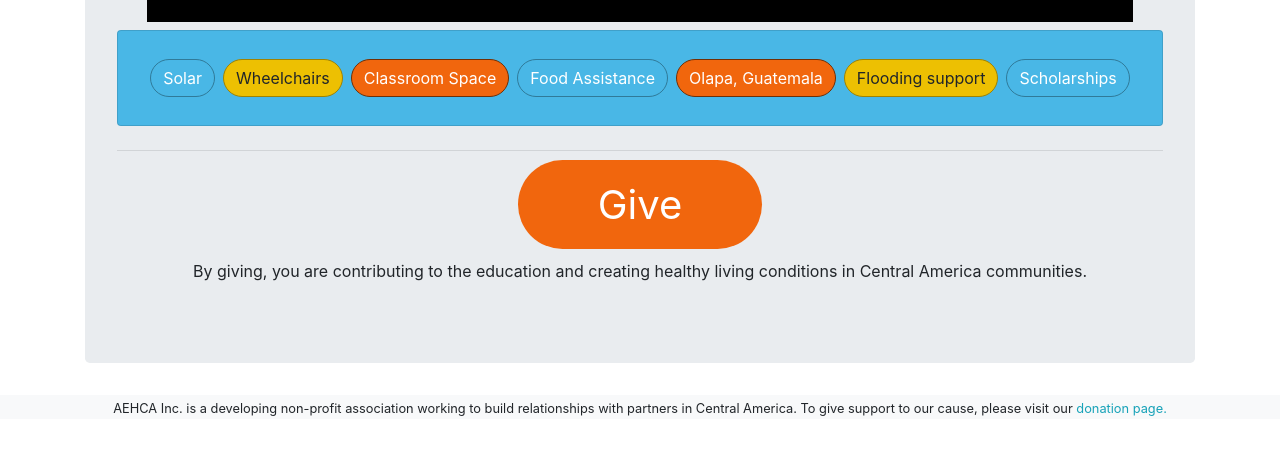
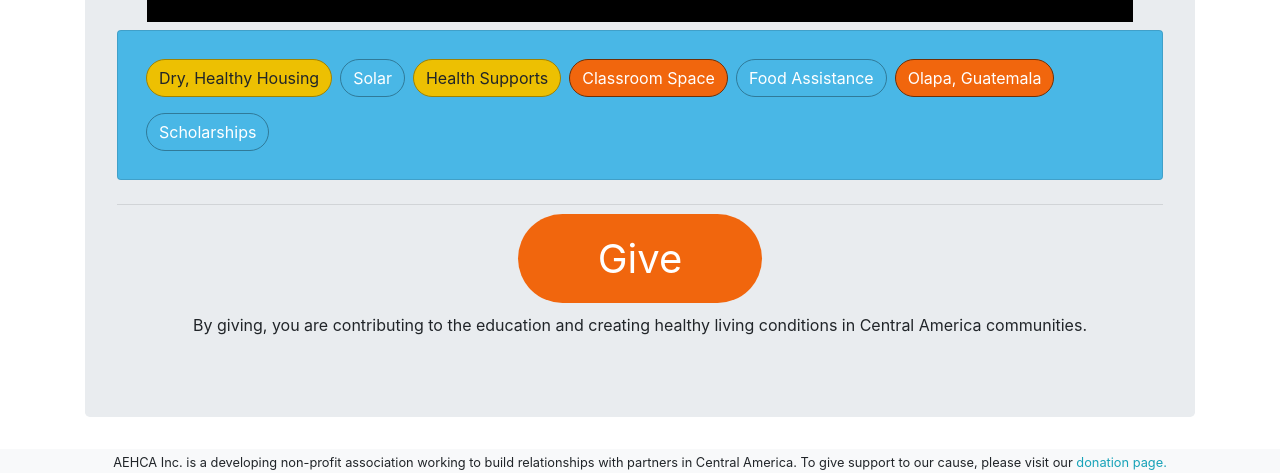
Before and after one commit to aehca/aehca.github.io, a Jekyll site: the page built from index.html, in a window 1280 px wide and 1204 px high. Shown: the part 731-1204 px from the top of the window. Built offline with Jekyll 4.4.1, drawn with Linux system fonts in a browser that asks for light colours.

Commit message:
change order of posts on carousel and new wording

```diff
--- a/index.html
+++ b/index.html
@@ -82,6 +82,23 @@
                   <p class="text-light bg-dark">Letting our light shine in Ipala Guatemala as we started moving out into
                     more of Central America in 2023</p>
                 </div>
+              </div>
+              <div class="carousel-item" data-interval="9000">
+                {% for post in site.posts %}
+                {% if post.title == "Securing flood prone community - Nueva Reforma" %}
+                <a href="{{ post.url }}">
+                  <img src="/images/flood_project.jpeg" class="d-block w-100 rounded"
+                    alt="Securing flood prone community - Nueva Reforma">
+                  <div class="carousel-caption d-none d-md-block">
+                    <p class="text-light bg-dark">Working with Nueva Reforma neighborhood to reduce flooding risk. Click
+                      on the image or the "Dry, Healthy Housing" button to learn more.</p>
+                  </div>
+                  <div class="carousel-caption d-md-none">
+                    <p class="text-light bg-dark">Working with Nueva Reforma neighborhood to reduce flooding risk. Click
+                      on the image or the "Dry, Healthy Housing" button to learn more.</p>
+                  </div>
+                  {% endif %}
+                  {% endfor %}
               </div>
               <div class="carousel-item" data-interval="9000">
                 {% for post in site.posts %}
@@ -175,21 +192,6 @@
               </div>
               <div class="carousel-item" data-interval="9000">
                 {% for post in site.posts %}
-                {% if post.title == "Securing flood prone community - Nueva Reforma" %}
-                <a href="{{ post.url }}">
-                  <img src="/images/flood_project.jpeg" class="d-block w-100 rounded"
-                    alt="Securing flood prone community - Nueva Reforma">
-                  <div class="carousel-caption d-none d-md-block">
-                    <p class="text-light bg-dark">Working with Nueva Reforma neighborhood to reduce flooding risk.</p>
-                  </div>
-                  <div class="carousel-caption d-md-none">
-                    <p class="text-light bg-dark">Working with Nueva Reforma neighborhood to reduce flooding risk.</p>
-                  </div>
-                  {% endif %}
-                  {% endfor %}
-              </div>
-              <div class="carousel-item" data-interval="9000">
-                {% for post in site.posts %}
                 {% if post.title == "Full Rollout of Our Post-secondary School Scholarship Program" %}
                 <a href="{{ post.url }}">
                   <img src="/images/scholarship_project.jpeg" class="d-block w-100 rounded"
@@ -251,7 +253,7 @@
                 {% if post.title == "Wheelchairs for the disabled AND their families too!" %}
                 <a href="{{ post.url }}"><button type="button" id="fp_button"
                     class="btn btn-warning video-btn rounded-pill mx-2 my-2">
-                    Wheelchairs
+                    Health Supports
                   </button>
                 </a>
                 {% endif %}
@@ -278,8 +280,8 @@
                 {% endif %}
                 {% if post.title == "Securing flood prone community - Nueva Reforma" %}
                 <a href="{{ post.url }}"><button type="button" id="fp_button"
-                    class="btn btn-warning video-btn rounded-pill ml-2 my-2">
-                    Flooding support
+                    class="btn btn-warning video-btn rounded-pill mx-2 my-2">
+                    Dry, Healthy Housing
                   </button>
                 </a>
                 {% endif %}
```
Also changed, not shown: _posts/2023-10-27-flood-prone-support-project.html (renamed from _posts/2023-10-21-flood-prone-support-project.html).
